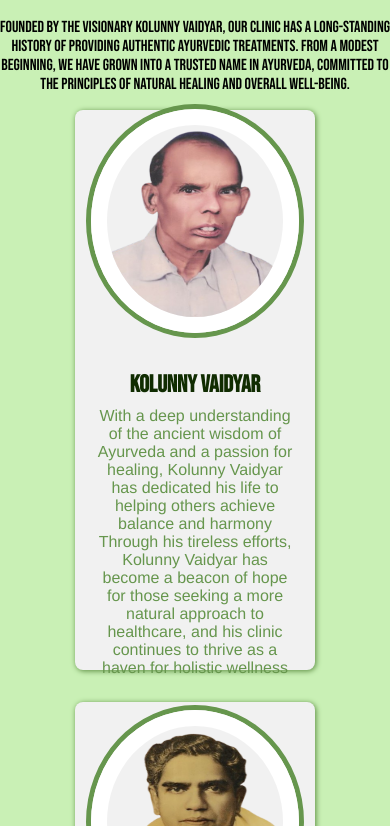
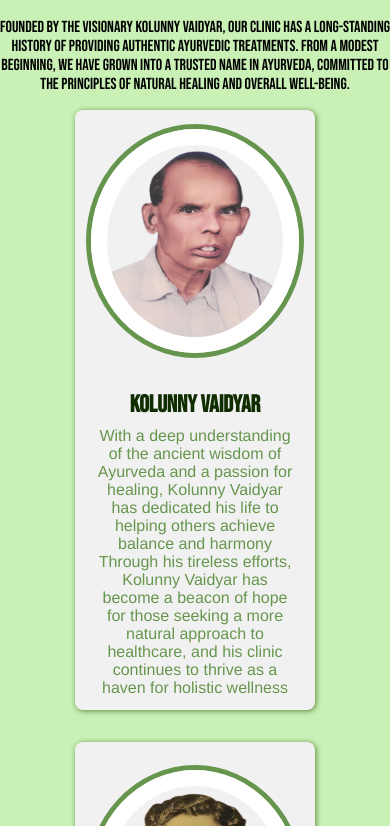
Before and after one commit to shimnasasi/Velayudha, a React (Create React App) app: page /about in a window 390 px wide. Shown: the part 838-1664 px from the top of the page. Built offline with nearby package versions, Linux system fonts and the light colour scheme.

Commit message:
homebanner and legacy

```diff
--- a/src/components/Layout/HomeBanner.jsx
+++ b/src/components/Layout/HomeBanner.jsx
@@ -1,5 +1,6 @@
 import React from "react";
 import "./HomeBanner.css";
+import { Link } from "react-router-dom";
 
 const HomeBanner = () => {
   return (
@@ -7,7 +8,8 @@ const HomeBanner = () => {
       <div className="content">
         <span className="ayurbanner">Velayudha</span>
         <span className="pharmabanner">pharmacy & Clinic</span>
-        <br /><span className="pharmabannersub">
+        <br />
+        <span className="pharmabannersub">
           Embracing Holistic Healing Since 1948
         </span>
         <br />
@@ -18,7 +20,10 @@ const HomeBanner = () => {
           that address the root causes of ailments, rather than just the
           symptoms.
         </p>
-        <button>Explore</button>
+
+        <Link to={"/about"}>
+          <button>Explore </button>
+        </Link>
       </div>
     </div>
   );
--- a/src/components/Layout/LegacyCard.css
+++ b/src/components/Layout/LegacyCard.css
@@ -57,5 +57,6 @@
 @media(max-width:426px){
   .LegacyCardwrapper{
     width: 15rem;
+    padding: 20px 0;
   }
 }
```
